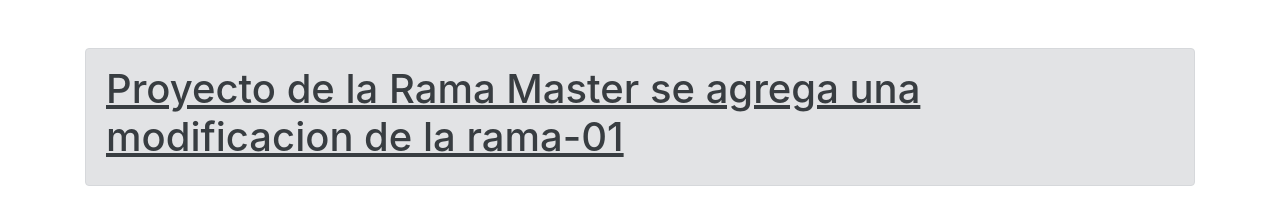
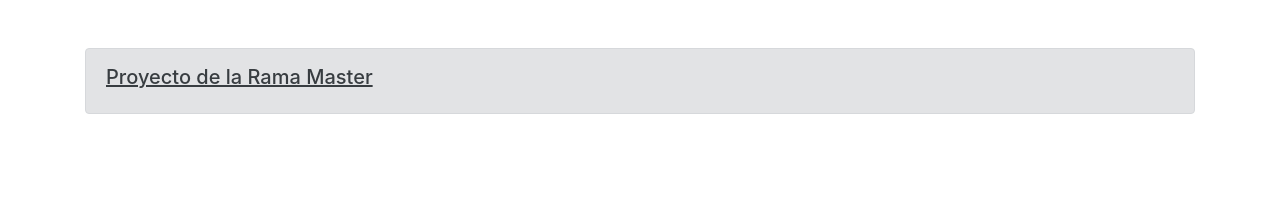
Before and after one commit to abecerraguz/apuntes-git-github, a plain HTML site: page index.html in a window 1280 px wide. Drawn offline with nearby package versions, Linux system fonts and the light colour scheme.

Commit message:
Se actualiza el titulo h5

```diff
--- a/index.html
+++ b/index.html
@@ -13,7 +13,7 @@
     <div class="row">
       <div class="col-lg-12">
         <div class="alert alert-secondary py-3 my-5" role="alert">
-          <h1><u>Proyecto de la Rama Master se agrega una modificacion de la rama-01</u></h1>
+          <h5><u>Proyecto de la Rama Master</u></h5>
         </div>
       </div>
     </div>
```
